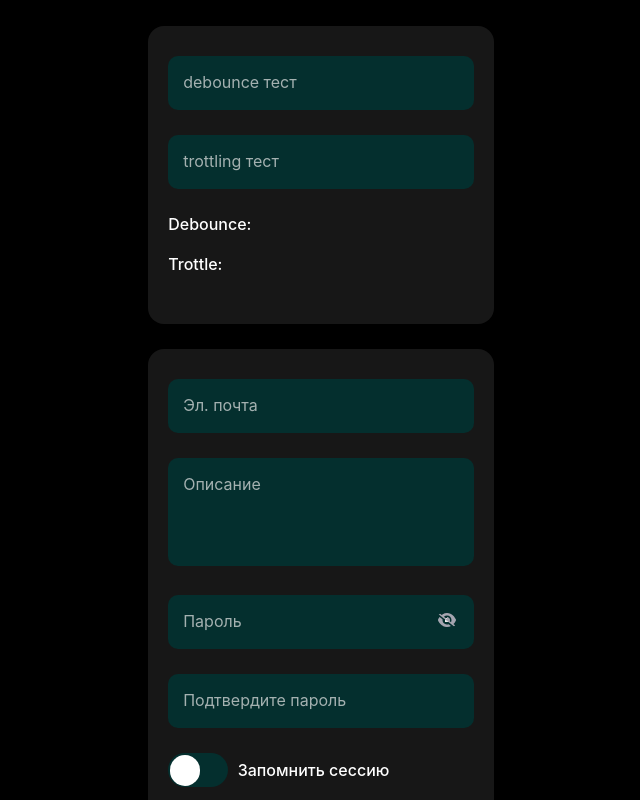
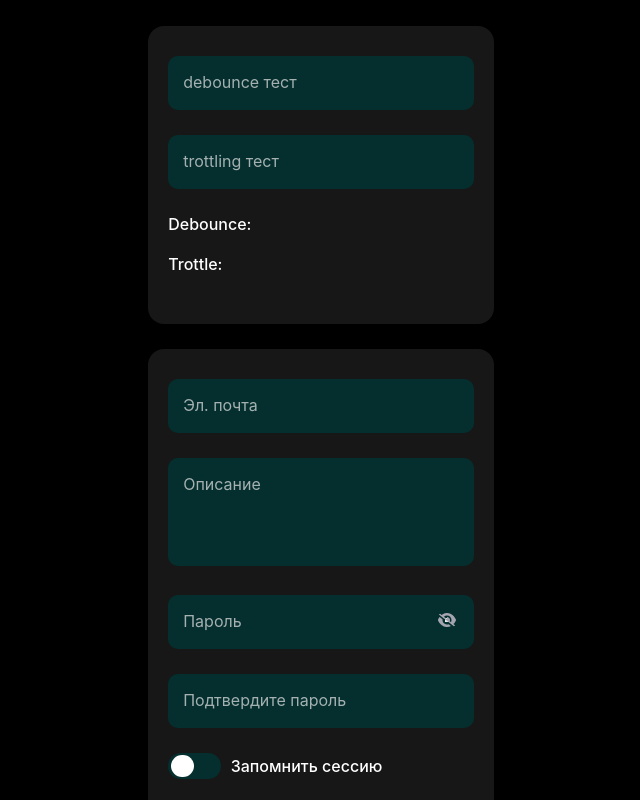
Before and after one commit to jabborovaz/Test-Form, a React (Create React App) app: page / in a window 1280 px wide. Shown: the whole page, without its empty margins (319-959 px from the left). Built offline with nearby package versions, Linux system fonts and the light colour scheme.

Commit message:
improve app

```diff
--- a/src/components/toggleSwitch.css
+++ b/src/components/toggleSwitch.css
@@ -1,9 +1,9 @@
 .switch {
-  font-size: 17px;
+  font-size: 15px;
   position: relative;
   display: inline-block;
   width: 3.5em;
-  height: 2em;
+  height: 1.7em;
 }
 
 .switch input {
@@ -27,10 +27,10 @@
 .slider:before {
   position: absolute;
   content: "";
-  height: 1.8em;
-  width: 1.8em;
+  height: 1.5em;
+  width: 1.5em;
   border-radius: 20px;
-  left: 0.1em;
+  left: 0.2em;
   bottom: 0.1em;
   background-color: white;
   transition: 0.4s;
--- a/src/container/Main.tsx
+++ b/src/container/Main.tsx
@@ -42,7 +42,7 @@ const Main: React.FC = () => {
     clearTimeout(debounceTimer);
     debounceTimer = setTimeout(() => {
       setValueOnText(e.target.value);
-    }, 400);
+    }, 500);
   }
 
   function syncHandleChange(e: any) {
```
